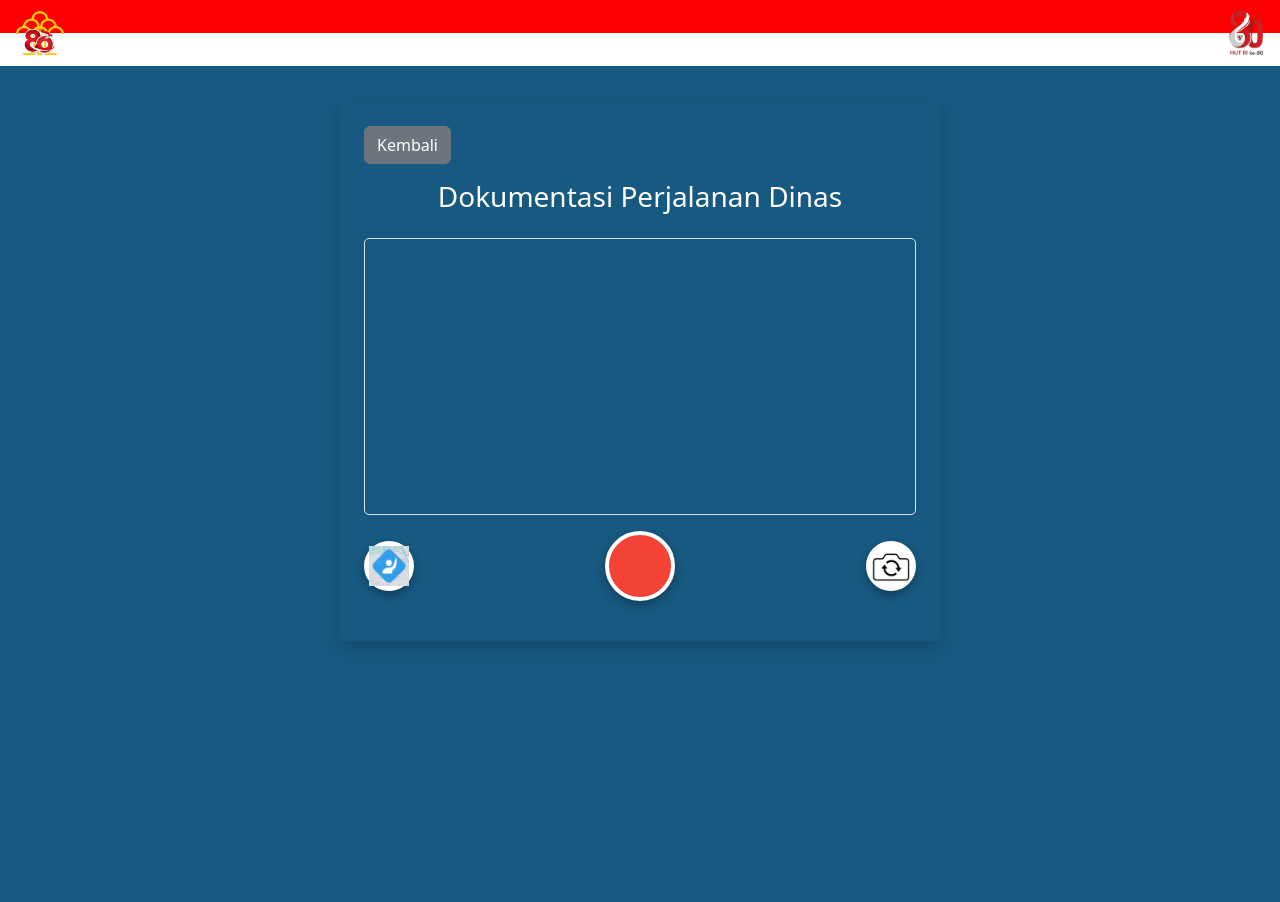
After one commit to putramuttaqin/mitalon, a Flask app: page /dinasluar in a window 1280 px wide. The commit adds this page. Run offline with Flask 3, Linux system fonts and the light colour scheme.

Commit message:
dinas luar fitur

```diff
--- a/app.py
+++ b/app.py
@@ -132,6 +132,31 @@ def uploaded_file(filename):
 def healthz():
     return "OK", 200
 
+@app.route("/dinasluar")
+def dinas_luar():
+    return render_template("dinasluar.html")
+
+@app.route("/upload_dinasluar", methods=["POST"])
+def upload_dinasluar():
+    try:
+        data = request.get_json()
+        image_b64 = data.get("image", "")
+        if not image_b64:
+            return jsonify({"status": "error", "message": "No image provided"}), 400
+
+        img_bytes = base64.b64decode(image_b64)
+        now = datetime.now(ZoneInfo("Asia/Jakarta"))
+        timestamp_str = now.strftime("%Y%m%d_%H%M%S")
+        image_filename = f"dinasluar_{timestamp_str}.jpg"
+        image_path = os.path.join(UPLOAD_FOLDER, image_filename)
+
+        with open(image_path, "wb") as f:
+            f.write(img_bytes)
+
+        return jsonify({"status": "ok", "filename": image_filename})
+
+    except Exception as e:
+        return jsonify({"status": "error", "message": str(e)}), 500
 
 # === MAIN ===
 if __name__ == "__main__":
--- /dev/null
+++ b/static/js/dinasluar.js
@@ -0,0 +1,207 @@
+// === DOM ELEMENTS ===
+const video = document.getElementById('video');
+const canvas = document.getElementById('canvas');
+const ambilBtn = document.getElementById('ambilFoto');
+const toggleBtn = document.getElementById('toggleCamera');
+const ulangBtn = document.getElementById('fotoUlang');
+const downloadBtn = document.getElementById('downloadFoto');
+const fotoActions = document.getElementById('fotoActions');
+
+let currentStream = null;
+let useFrontCamera = false; // default rear camera
+let capturedBlob = null;
+let lat = '', long = '', address = '-';
+
+// === CAMERA FUNCTIONS ===
+async function startCamera() {
+  if (currentStream) {
+    currentStream.getTracks().forEach(track => track.stop());
+  }
+
+  const constraints = {
+    video: { facingMode: useFrontCamera ? "user" : "environment" }
+  };
+
+  try {
+    currentStream = await navigator.mediaDevices.getUserMedia(constraints);
+    video.srcObject = currentStream;
+  } catch (err) {
+    alert("Gagal mengakses kamera: " + err);
+  }
+}
+
+// Start camera on load
+startCamera();
+
+// Toggle camera
+toggleBtn.onclick = () => {
+  useFrontCamera = !useFrontCamera;
+  startCamera();
+};
+
+// === GEOLOCATION ===
+navigator.geolocation.getCurrentPosition(async pos => {
+  lat = pos.coords.latitude;
+  long = pos.coords.longitude;
+
+  try {
+    const res = await fetch(`https://nominatim.openstreetmap.org/reverse?lat=${lat}&lon=${long}&format=json`);
+    const data = await res.json();
+    const addr = data.address || {};
+
+    const parts = [
+      addr.attraction, addr.building, addr.office, addr.shop, addr.amenity,
+      addr.road, addr.house_number, addr.neighbourhood, addr.block,
+      addr.residential, addr.village || addr.hamlet || addr.town,
+      addr.city_district, addr.suburb || addr.district || addr.city,
+      addr.county
+    ];
+
+    const seen = new Set();
+    address = parts.filter(p => p && !seen.has(p) && seen.add(p)).join(', ') || '-';
+  } catch (e) {
+    console.error("Failed reverse geocode:", e);
+  }
+});
+
+// === CAPTURE PHOTO WITH WATERMARK ===
+ambilBtn.onclick = async () => {
+  const tempCanvas = document.createElement('canvas');
+  const ctxTemp = tempCanvas.getContext('2d');
+  tempCanvas.width = video.videoWidth;
+  tempCanvas.height = video.videoHeight;
+  ctxTemp.drawImage(video, 0, 0);
+
+  const watermarkedBlob = await addWatermarkOnCanvas(tempCanvas, address);
+
+  // show on main canvas
+  const mainCtx = canvas.getContext('2d');
+  const img = new Image();
+  img.onload = () => {
+    canvas.width = img.width;
+    canvas.height = img.height;
+    mainCtx.drawImage(img, 0, 0);
+
+    canvas.classList.remove('hidden');
+    video.classList.add('hidden');
+    ambilBtn.classList.add('hidden');
+    toggleBtn.classList.add('hidden');
+    fotoActions.classList.remove('hidden');
+  };
+  img.src = URL.createObjectURL(watermarkedBlob);
+  capturedBlob = watermarkedBlob;
+};
+
+// Retake photo
+ulangBtn.onclick = () => {
+  canvas.classList.add('hidden');
+  video.classList.remove('hidden');
+
+  ambilBtn.classList.remove('hidden');
+  toggleBtn.classList.remove('hidden');
+  fotoActions.classList.add('hidden');
+
+  capturedBlob = null;
+};
+
+// Download photo
+downloadBtn.onclick = async () => {
+  if (!capturedBlob) return alert("Belum ada foto yang diambil!");
+
+  const today = new Date();
+  const url = URL.createObjectURL(capturedBlob);
+
+  // Trigger download
+  const a = document.createElement('a');
+  a.href = url;
+  a.download = `travel_${today.getTime()}.jpg`;
+  a.click();
+  URL.revokeObjectURL(a.href);
+
+  // Upload to server as backup
+  const reader = new FileReader();
+  reader.onloadend = async () => {
+    const base64Data = reader.result.split(',')[1];
+    try {
+      const res = await fetch("/upload_dinasluar", {
+        method: "POST",
+        headers: { "Content-Type": "application/json" },
+        body: JSON.stringify({ image: base64Data })
+      });
+      const result = await res.json();
+      if (!res.ok || result.status !== "ok") {
+        console.error("Backup failed:", result.message);
+      } else {
+        console.log("Backup saved:", result.filename);
+      }
+    } catch (err) {
+      console.error("Backup error:", err);
+    }
+  };
+  reader.readAsDataURL(capturedBlob);
+};
+
+// === WATERMARK FUNCTION ===
+function addWatermarkOnCanvas(inputCanvas, addressText) {
+  return new Promise(resolve => {
+    const canvasW = document.createElement('canvas');
+    const ctx = canvasW.getContext('2d');
+    canvasW.width = inputCanvas.width;
+    canvasW.height = inputCanvas.height;
+
+    ctx.drawImage(inputCanvas, 0, 0);
+
+    const monthNames = ["Januari", "Februari", "Maret", "April", "Mei", "Juni",
+      "Juli", "Agustus", "September", "Oktober", "November", "Desember"];
+    const today = new Date();
+    const formattedDate = `${today.getDate()} ${monthNames[today.getMonth()]} ${today.getFullYear()}`;
+
+    const leftText = addressText || '-';
+    const rightTextLines = ["Mitalon", formattedDate];
+
+    ctx.font = "20px Arial";
+    ctx.fillStyle = "white";
+    ctx.strokeStyle = "black";
+    ctx.lineWidth = 3;
+    const padding = 10;
+
+    const leftLines = wrapText(ctx, leftText, canvasW.width * 0.45);
+
+    // Draw left bottom
+    leftLines.forEach((line, i) => {
+      const y = canvasW.height - (leftLines.length - i) * 26 - padding;
+      ctx.strokeText(line, padding, y);
+      ctx.fillText(line, padding, y);
+    });
+
+    // Draw right bottom
+    rightTextLines.forEach((line, i) => {
+      const metrics = ctx.measureText(line);
+      const y = canvasW.height - (rightTextLines.length - i) * 26 - padding;
+      ctx.strokeText(line, canvasW.width - metrics.width - padding, y);
+      ctx.fillText(line, canvasW.width - metrics.width - padding, y);
+    });
+
+    canvasW.toBlob(blob => resolve(blob), 'image/jpeg', 0.9);
+  });
+}
+
+// Helper for wrapping long text
+function wrapText(ctx, text, maxWidth) {
+  const words = text.split(' ');
+  const lines = [];
+  let currentLine = words[0];
+
+  for (let i = 1; i < words.length; i++) {
+    const word = words[i];
+    const width = ctx.measureText(currentLine + ' ' + word).width;
+    if (width < maxWidth) {
+      currentLine += ' ' + word;
+    } else {
+      lines.push(currentLine);
+      currentLine = word;
+    }
+  }
+  lines.push(currentLine);
+  return lines;
+}
--- /dev/null
+++ b/templates/dinasluar.html
@@ -0,0 +1,46 @@
+{% extends "base.html" %}
+
+{% block title %}Perjalanan Dinas Luar{% endblock %}
+
+{% block content %}
+<div class="dark-mode">
+  <div class="form-wrapper shadow rounded p-4">
+    <a href="/" class="btn btn-secondary mb-3">Kembali</a>
+    <h3 class="text-center mb-4">Dokumentasi Perjalanan Dinas</h3>
+
+    <!-- Kamera -->
+    <div class="mb-3 camera-container">
+      <video id="video" autoplay playsinline class="border"></video>
+      <canvas id="canvas" class="hidden mt-3"></canvas>
+    </div>
+
+    <!-- Camera Controls -->
+    <div class="camera-controls mt-3">
+      <!-- Toggle camera button -->
+      <button class="icon-btn toggle-btn">
+        <img src="/static/favicon.ico" alt="Toggle Camera" />
+      </button>
+
+      <!-- Capture button -->
+      <button id="ambilFoto" class="capture-btn"></button>
+
+      <!-- Toggle camera button -->
+      <button id="toggleCamera" class="icon-btn toggle-btn">
+        <img src="/static/images/toggle.png" alt="Toggle Camera" />
+      </button>
+    </div>
+
+    <!-- Foto Actions -->
+    <div class="text-center mt-3">
+      <div id="fotoActions" class="d-flex justify-content-center gap-2 hidden flex-wrap">
+        <button id="fotoUlang" class="btn btn-secondary">Foto Ulang</button>
+        <button id="downloadFoto" class="btn btn-success">Download Foto</button>
+      </div>
+    </div>
+  </div>
+</div>
+{% endblock %}
+
+{% block scripts %}
+<script src="{{ url_for('static', filename='js/dinasluar.js') }}?v=1"></script>
+{% endblock %}
--- a/templates/home.html
+++ b/templates/home.html
@@ -11,6 +11,7 @@
             Upacara HUT RI Ke-80 di Kanwil Kemenkum Aceh</h4>
         <a href="/form" class="btn btn-primary mt-3">Isi Absen</a>
         <a href="/attendance" class="btn btn-primary mt-3">Daftar Hadir</a>
+        <a href="/dinasluar" class="btn btn-primary mt-3">Dinas Luar</a>
     </div>
 </div>
 {% endblock %}
```
